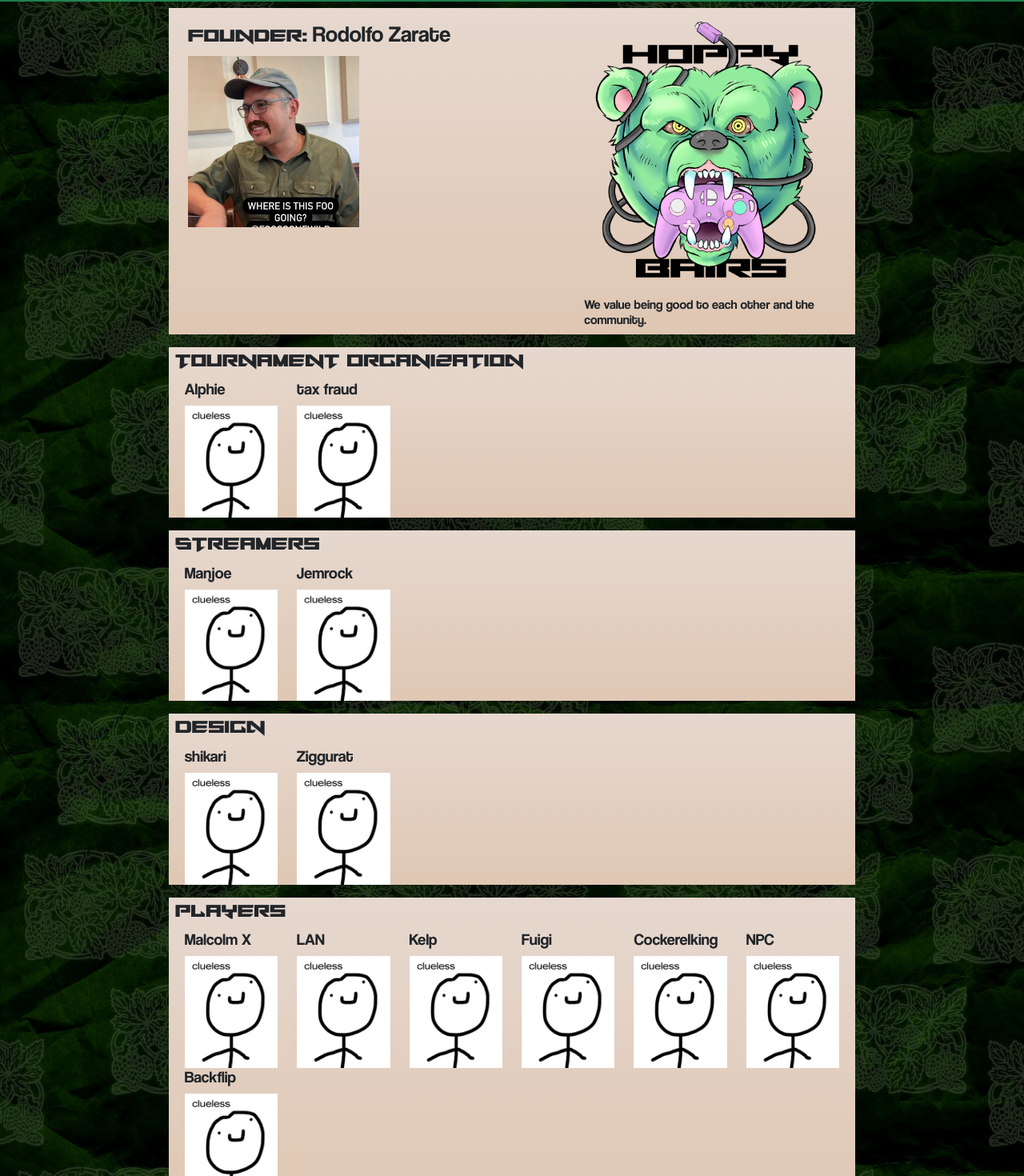
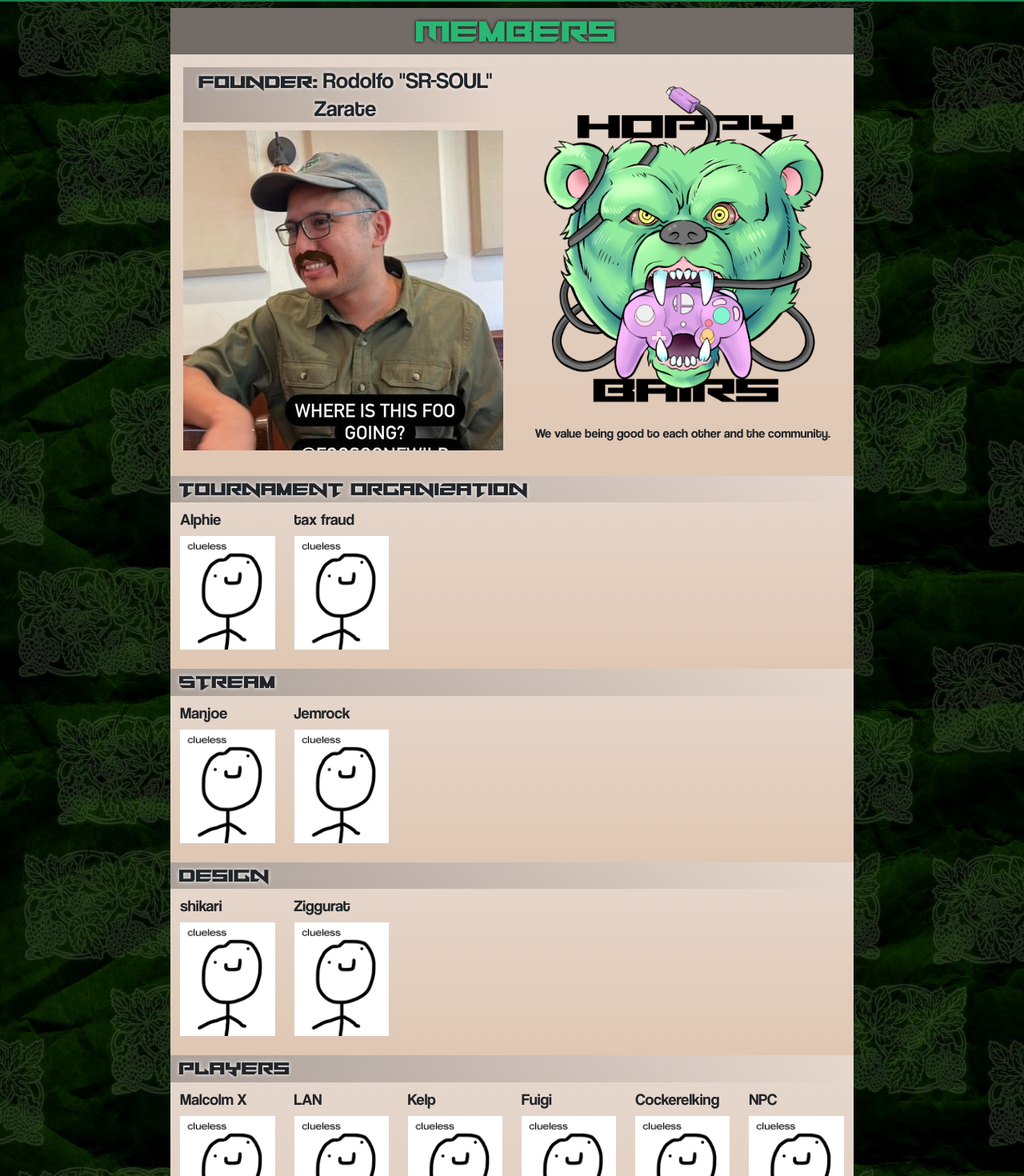
Before and after one commit to kjanred/hoppybair, a Next.js app: page /members in a window 1280 px wide. Shown: the part 124-1594 px from the top of the page at 80% size. Built offline with nearby package versions, Linux system fonts and the light colour scheme.

Commit message:
added content and structure to home, about, events, and members pages.

```diff
--- a/app/members/page.js
+++ b/app/members/page.js
@@ -9,12 +9,6 @@ export const metadata = {
   description: 'Curent Hoppy Bair team. Each member here adheres to our values of being good to each other and the community.'
 }
 
-const founderStyle = {
-  width: '50%',
-  height: 'auto',
-  float: 'left',
-  padding: '0px 15px 15px 0px'
-}
 
 const transLogoStyle = {
   width: '100%',
@@ -25,28 +19,30 @@ const memberStyle = {
   height: 'auto'
 }
 
+
 export default function Members() {
 
   return (
     <>
-    <div className="row p-2">
+    <div className="row g-0 mt-2">
         <div className="col-md-2"><br /></div>
-        <div id="introh1" className="col-md-8 my-3 my-md-0 px-2 homeCard">
+        <div className="col-md-8 my-3 my-md-0 pb-3 homeCard teamCard">
+        <h1 className={`${tarrgetFont.className} ps-2 m-0 text-center main`}>Members</h1>
           <div className='container'>
-            <div className='row'>
+            <div className='row d-flex align-items-center'>
 
 
-              <div className='col-7 p-3'>
-                <h3><span className={tarrgetFont.className}>Founder:</span> Rodolfo Zarate</h3>
+              <div className='col-6 p-3 text-center'>
+                <h3><span className={tarrgetFont.className}>Founder:</span> Rodolfo "SR-SOUL" Zarate</h3>
 
                 <Image
                   src={rudy}
                   alt='Rodolfo Zarate'
                   quality={100}
-                  style={founderStyle}
+
                 />
                 </div>
-                <div className='col-5'>
+                <div className='col-6 text-center'>
                 <Image
                   src={transLogo}
                   alt='Hoppy Bairs logo'
@@ -64,15 +60,15 @@ export default function Members() {
         <div className="col-md-2"><br /></div>
     </div>
 
-    <div className="row p-2">
+    <div className="row g-0">
         <div className="col-md-2"><br /></div>
 
-        <div className="col-md-8 my-3 my-md-0 px-2 homeCard">
+        <div className="col-md-8 my-3 my-md-0 homeCard teamCard">
           <h3 className={tarrgetFont.className}>Tournament Organization</h3>
 
           <div className='container'>
-            <div className='row'>
-          <div className='col-2'>
+            <div className='row pb-4'>
+          <div className='col-2 memberCard'>
             <h5>Alphie</h5>
             <Image
               src={smasher}
@@ -80,7 +76,7 @@ export default function Members() {
               style={memberStyle}
               quality={100} />
           </div>
-              <div className='col-2'>
+              <div className='col-2 memberCard'>
             <h5>tax fraud</h5>
             <Image
               src={smasher}
@@ -99,15 +95,15 @@ export default function Members() {
       </div> {/* end of row */}
 
 
-    <div className="row p-2">
+    <div className="row g-0">
         <div className="col-md-2"><br /></div>
 
-        <div className="col-md-8 my-3 my-md-0 px-2 homeCard">
-          <h3 className={tarrgetFont.className}>Streamers</h3>
+        <div className="col-md-8 my-3 my-md-0 homeCard teamCard">
+          <h3 className={tarrgetFont.className}>Stream</h3>
 
           <div className='container'>
-            <div className='row'>
-          <div className='col-2'>
+            <div className='row pb-4'>
+          <div className='col-2 memberCard'>
             <h5>Manjoe</h5>
             <Image
               src={smasher}
@@ -115,7 +111,7 @@ export default function Members() {
               style={memberStyle}
               quality={100} />
           </div>
-          <div className='col-2'>
+          <div className='col-2 memberCard'>
             <h5>Jemrock</h5>
             <Image
               src={smasher}
@@ -135,15 +131,15 @@ export default function Members() {
       </div>{/* end of row */}
 
 
-      <div className="row p-2">
+      <div className="row g-0">
         <div className="col-md-2"><br /></div>
 
-        <div className="col-md-8 my-3 my-md-0 px-2 homeCard">
+        <div className="col-md-8 my-3 my-md-0 homeCard teamCard">
           <h3 className={tarrgetFont.className}>Design</h3>
 
           <div className='container'>
-            <div className='row'>
-          <div className='col-2'>
+            <div className='row pb-4'>
+          <div className='col-2 memberCard'>
             <h5>shikari</h5>
             <Image
               src={smasher}
@@ -151,7 +147,7 @@ export default function Members() {
               style={memberStyle}
               quality={100} />
               </div>
-              <div className='col-2'>
+              <div className='col-2 memberCard'>
               <h5>Ziggurat</h5>
             <Image
               src={smasher}
@@ -171,15 +167,15 @@ export default function Members() {
       </div>{/* end of row */}
 
 
-      <div className="row p-2">
+      <div className="row g-0">
         <div className="col-md-2"><br /></div>
 
-        <div className="col-md-8 my-3 my-md-0 px-2 homeCard">
+        <div className="col-md-8 my-3 my-md-0 homeCard teamCard">
           <h3 className={tarrgetFont.className}>Players</h3>
 
           <div className='container'>
-            <div className='row'>
-          <div className='col-2'>
+            <div className='row pb-4'>
+          <div className='col-2 memberCard'>
             <h5>Malcolm X</h5>
             <Image
               src={smasher}
@@ -187,7 +183,7 @@ export default function Members() {
               style={memberStyle}
               quality={100} />
           </div>
-          <div className='col-2'>
+          <div className='col-2 memberCard'>
             <h5>LAN</h5>
             <Image
               src={smasher}
@@ -195,7 +191,7 @@ export default function Members() {
               style={memberStyle}
               quality={100} />
               </div>
-              <div className='col-2'>
+              <div className='col-2 memberCard'>
             <h5>Kelp</h5>
             <Image
               src={smasher}
@@ -203,7 +199,7 @@ export default function Members() {
               style={memberStyle}
               quality={100} />
               </div>
-              <div className='col-2'>
+              <div className='col-2 memberCard'>
               <h5>Fuigi</h5>
             <Image
               src={smasher}
@@ -211,7 +207,7 @@ export default function Members() {
               style={memberStyle}
               quality={100} />
               </div>
-              <div className='col-2'>
+              <div className='col-2 memberCard'>
               <h5>Cockerelking</h5>
             <Image
               src={smasher}
@@ -219,7 +215,7 @@ export default function Members() {
               style={memberStyle}
               quality={100} />
           </div>
-          <div className='col-2'>
+          <div className='col-2 memberCard'>
               <h5>NPC</h5>
             <Image
               src={smasher}
@@ -227,7 +223,7 @@ export default function Members() {
               style={memberStyle}
               quality={100} />
               </div>
-              <div className='col-2'>
+              <div className='col-2 memberCard'>
               <h5>Backflip</h5>
             <Image
               src={smasher}
--- a/app/style/globals.css
+++ b/app/style/globals.css
@@ -23,11 +23,13 @@ nav {
 
 .nav-link, .nav-link:link, .nav-link:visited, .nav-link:active  {
 color: #f6e9dd;
+text-shadow: 0px 0px 5px #00000040;
 font-size:1.3em;
 }
 
 .nav-link:hover{
     color:black;
+    text-shadow: 0px 0px 5px #00000080;
 }
 
 
@@ -45,14 +47,31 @@ font-size:1.3em;
 }
 
 .venueCard {
+    text-align: center;
     padding: 30px;
+}
+.venueCard img {
+    width: 75%;
+    box-shadow: 0px 0px 20px #00000040;
+
+}
+
+.venueCard p {
+    margin-top: 5px;
+    font-size: 1.25em;
+    line-height: 1.5;
+}
+
+.test {
+    line-height: 0;
 }
 
 .aboutP {
     background: linear-gradient( #FFFFFF80, #eaeaea80);
-    padding: 20px;
+    padding: 50px;
     margin: 10px;
-    font-size: 1.2em;
+    line-height: 1.1;
+    font-size: 1.5em;
 }
 
 .question {
@@ -86,3 +105,15 @@ font-size:1.3em;
     text-shadow: 0px 0px 4px #000000;
     font-size: 3em;
   }
+
+.teamCard {
+    padding: 0px;
+}
+
+
+.teamCard h3 {
+    padding-left: 10px;
+    background: linear-gradient(to left, #00000000, #00000040);
+    margin: 0 0 10px 0;
+    text-shadow: 0 0 5px white;
+  }
```
Also changed, not shown: app/about/page.js (+56 -9 lines), app/components/NextEvent.js (added, +26 -0 lines), app/events/page.js (+2 -16 lines), app/page.js (+9 -11 lines), public/img/about2.jpg (added), public/img/about22.jpg (added).
